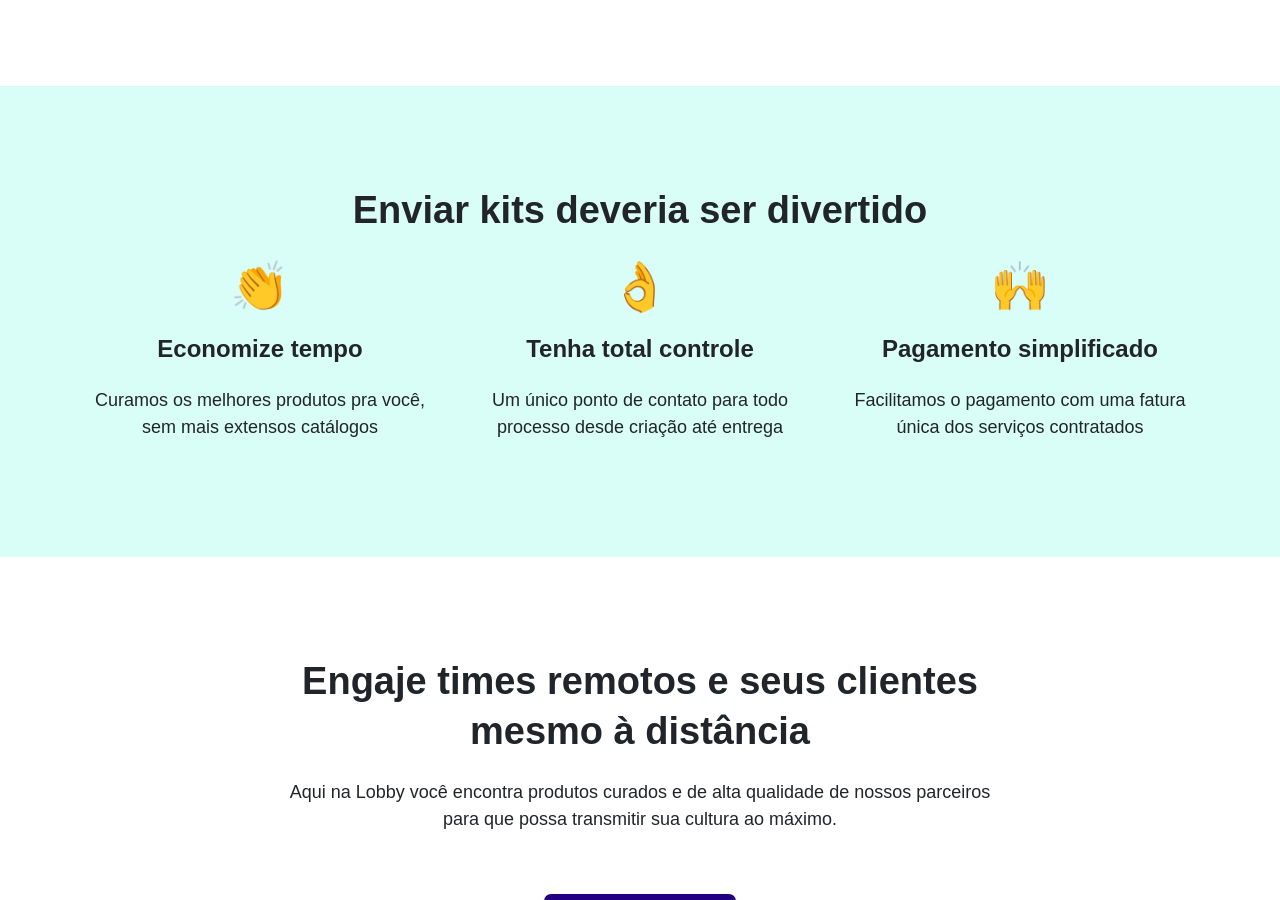
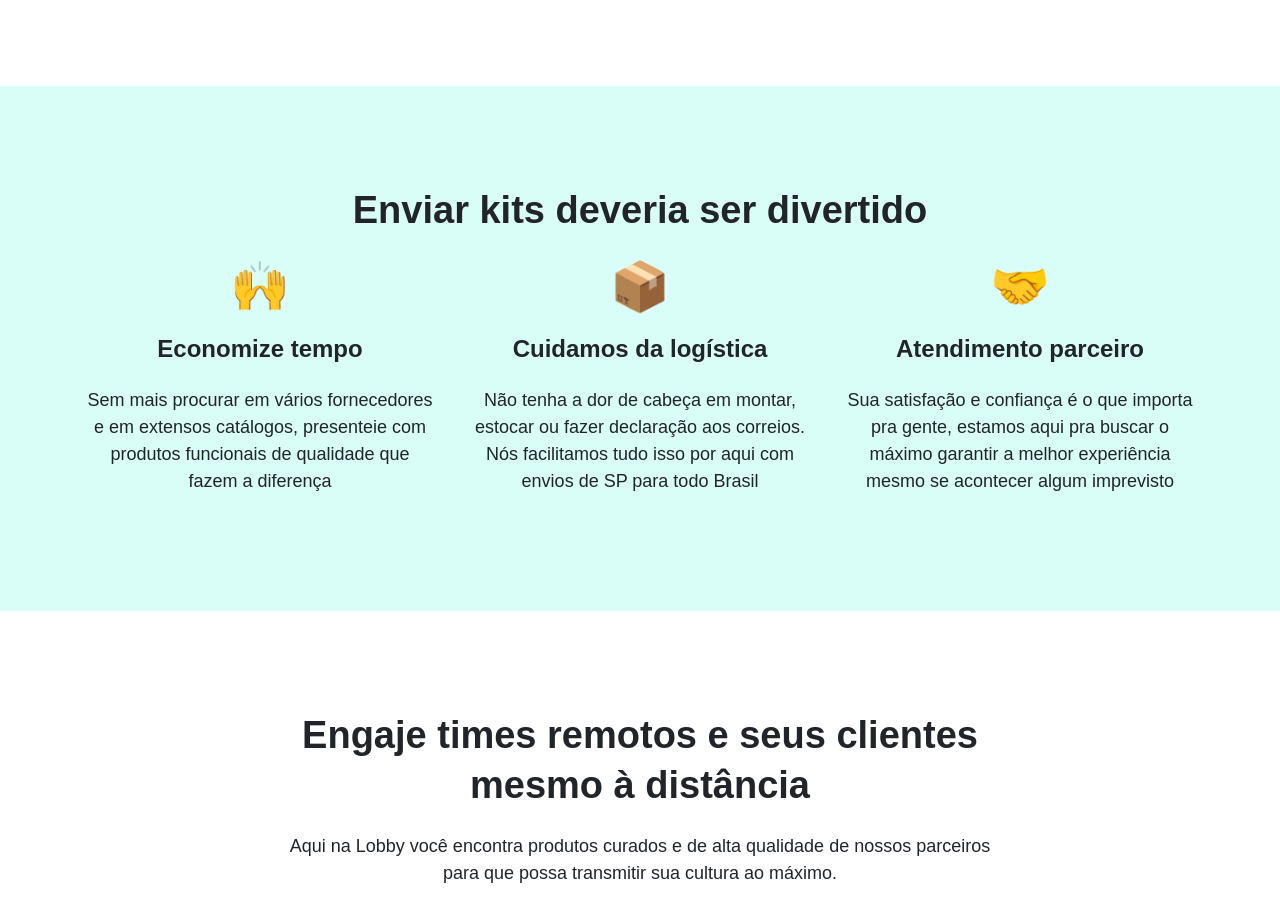
Before and after one commit to lobby-tech/lobby.tech, a Jekyll site: the page built from index.html, in a window 1280 px wide and 900 px high, scrolled down 1954 px. Built offline with Jekyll 4.4.1, drawn with Linux system fonts in a browser that asks for light colours; a script that is not in the unit is left out.

Commit message:
Updated text

```diff
--- a/index.html
+++ b/index.html
@@ -63,19 +63,19 @@ layout: home
   <div class="container">
     <div class="row">
       <section class="col-md-4">
-        <p class="font--xxl">👏</p>
+        <p class="font--xxl">🙌</p>
         <h2 class="font--lg"><b>Economize tempo</b></h2>
-        <p>Curamos os melhores produtos pra você, sem mais extensos catálogos</p>
+        <p>Sem mais procurar em vários fornecedores e em extensos catálogos, presenteie com produtos funcionais de qualidade que fazem a diferença</p>
       </section>
       <section class="col-md-4">
-        <p class="font--xxl">👌</p>
-        <h2 class="font--lg"><b>Tenha total controle</b></h2>
-        <p>Um único ponto de contato para todo processo desde criação até entrega</p>
+        <p class="font--xxl">📦</p>
+        <h2 class="font--lg"><b>Cuidamos da logística</b></h2>
+        <p>Não tenha a dor de cabeça em montar, estocar ou fazer declaração aos correios. Nós facilitamos tudo isso por aqui com envios de SP para todo Brasil</p>
       </section>
       <section class="col-md-4">
-        <p class="font--xxl">🙌</p>
-        <h2 class="font--lg"><b>Pagamento simplificado</b></h2>
-        <p>Facilitamos o pagamento com uma fatura única dos serviços contratados</p>
+        <p class="font--xxl">🤝</p>
+        <h2 class="font--lg"><b>Atendimento parceiro</b></h2>
+        <p>Sua satisfação e confiança é o que importa pra gente, estamos aqui pra buscar o máximo garantir a melhor experiência mesmo se acontecer algum imprevisto</p>
       </section>
     </div>
   </div>
```
